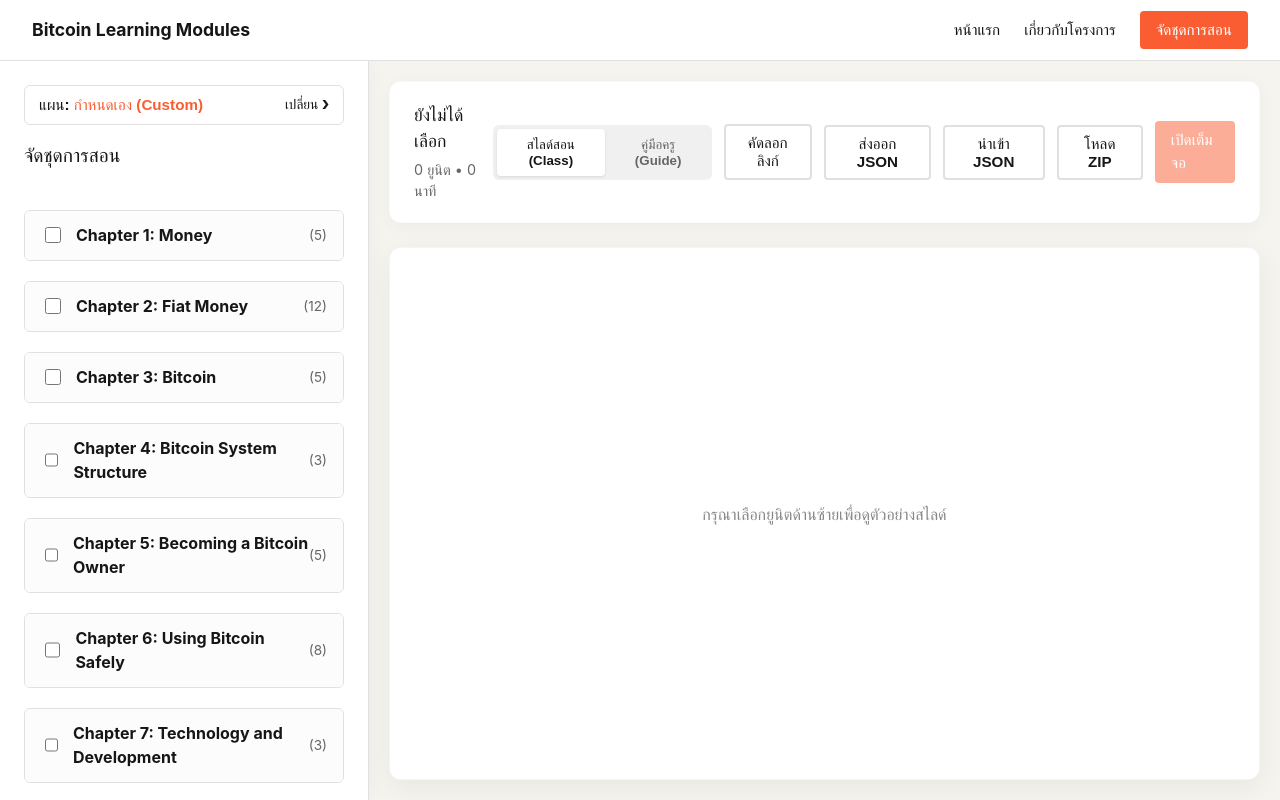
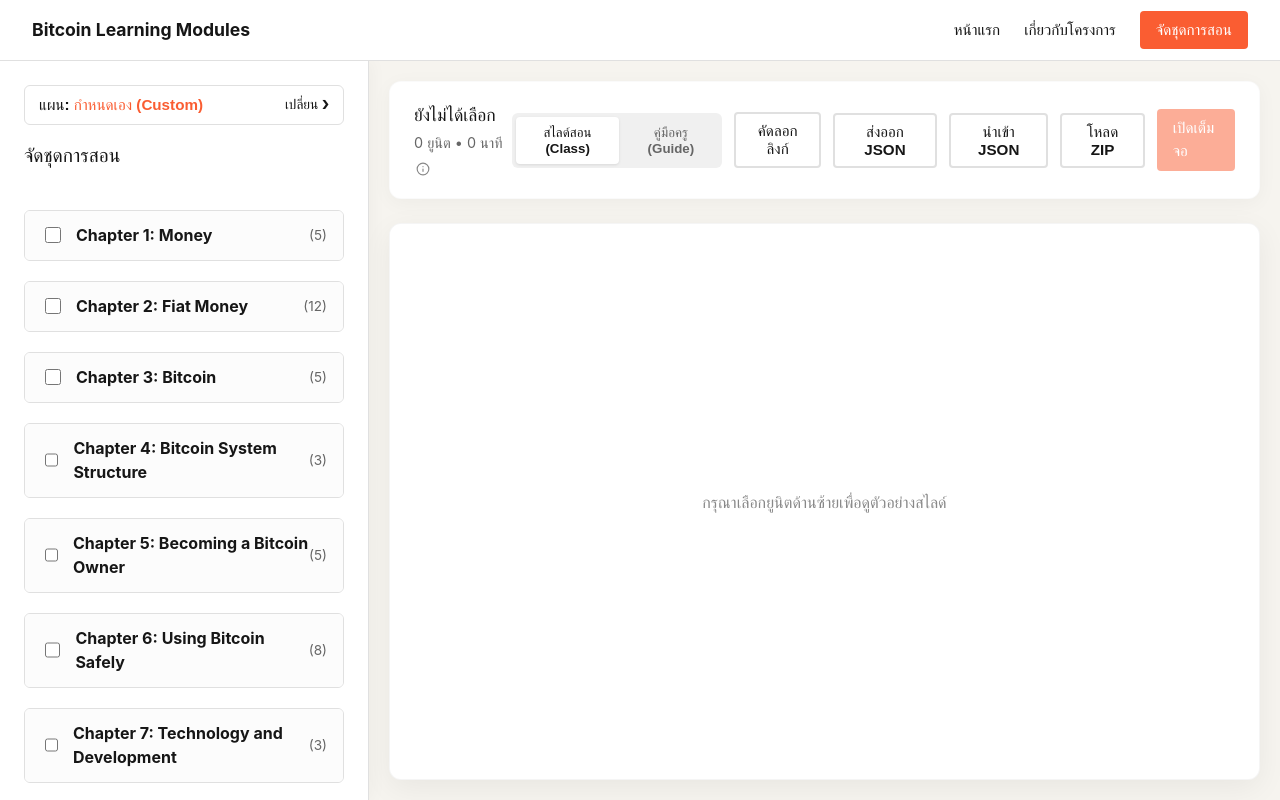
Before and after one commit to Khing021/BitcoinLearningModules-website, a React (Vite) app in the folder website/: page /builder in a window 1280 px wide. Built offline with nearby package versions, Linux system fonts and the light colour scheme.

Commit message:
feat: add duration estimation explanation tooltip in builder page

```diff
--- a/website/src/App.css
+++ b/website/src/App.css
@@ -98,6 +98,98 @@
   margin: 0;
   font-size: 0.9rem;
   color: #666;
+  display: flex;
+  align-items: center;
+  gap: 6px;
+  flex-wrap: wrap;
+}
+
+/* Tooltip for duration estimation explanation */
+.info-tooltip-wrapper {
+  position: relative;
+  display: inline-flex;
+  align-items: center;
+  line-height: 1;
+}
+
+.info-tooltip-trigger {
+  display: inline-flex;
+  align-items: center;
+  justify-content: center;
+  background: none;
+  border: none;
+  padding: 2px;
+  cursor: pointer;
+  color: #888;
+  border-radius: 50%;
+  transition: color 0.15s, transform 0.15s;
+}
+
+.info-tooltip-trigger:hover,
+.info-tooltip-trigger:focus-visible {
+  color: #FA5D32;
+  transform: scale(1.15);
+  outline: none;
+}
+
+.info-tooltip-bubble {
+  visibility: hidden;
+  opacity: 0;
+  position: absolute;
+  top: calc(100% + 8px);
+  left: 50%;
+  transform: translateX(-50%) translateY(-4px);
+  width: 280px;
+  max-width: calc(100vw - 32px);
+  background: #1e1e1e;
+  color: #ffffff;
+  padding: 10px 14px;
+  border-radius: 8px;
+  font-size: 0.82rem;
+  line-height: 1.5;
+  font-weight: 400;
+  text-align: left;
+  box-shadow: 0 8px 24px rgba(0, 0, 0, 0.2);
+  pointer-events: none;
+  z-index: 100;
+  transition: opacity 0.2s ease, transform 0.2s ease, visibility 0.2s;
+}
+
+/* Tooltip caret arrow */
+.info-tooltip-bubble::before {
+  content: '';
+  position: absolute;
+  bottom: 100%;
+  left: 50%;
+  transform: translateX(-50%);
+  border-width: 5px;
+  border-style: solid;
+  border-color: transparent transparent #1e1e1e transparent;
+}
+
+.info-tooltip-wrapper:hover .info-tooltip-bubble,
+.info-tooltip-trigger:focus .info-tooltip-bubble,
+.info-tooltip-trigger:focus-visible .info-tooltip-bubble {
+  visibility: visible;
+  opacity: 1;
+  transform: translateX(-50%) translateY(0);
+}
+
+@media (max-width: 768px) {
+  .info-tooltip-bubble {
+    left: auto;
+    right: -20px;
+    transform: translateY(-4px);
+  }
+  .info-tooltip-bubble::before {
+    left: auto;
+    right: 24px;
+    transform: none;
+  }
+  .info-tooltip-wrapper:hover .info-tooltip-bubble,
+  .info-tooltip-trigger:focus .info-tooltip-bubble {
+    transform: translateY(0);
+  }
 }
 
 .actions {
--- a/website/src/pages/Builder.tsx
+++ b/website/src/pages/Builder.tsx
@@ -287,7 +287,25 @@ export default function Builder({ release }: { release: Release }) {
         <header className="builder-main-header">
           <div className="summary">
             <h3>{selectedUnits.length > 0 ? 'ชุดที่เลือก' : 'ยังไม่ได้เลือก'}</h3>
-            <p>{selectedUnits.length} ยูนิต • {formatDuration(totalMinutes)}</p>
+            <p>
+              <span>{selectedUnits.length} ยูนิต • {formatDuration(totalMinutes)}</span>
+              <span className="info-tooltip-wrapper">
+                <button
+                  type="button"
+                  className="info-tooltip-trigger"
+                  aria-label="คำอธิบายเวลาที่แสดง"
+                >
+                  <svg viewBox="0 0 24 24" width="14" height="14" fill="none" stroke="currentColor" strokeWidth="2" strokeLinecap="round" strokeLinejoin="round" aria-hidden="true">
+                    <circle cx="12" cy="12" r="10"></circle>
+                    <line x1="12" y1="16" x2="12" y2="12"></line>
+                    <line x1="12" y1="8" x2="12.01" y2="8"></line>
+                  </svg>
+                </button>
+                <span className="info-tooltip-bubble" role="tooltip">
+                  เวลาที่แสดงเป็นเพียงการประมาณ ผู้สอนแต่ละคนอาจใช้เวลาไม่เท่ากัน ส่วนใหญ่ถูกกำหนดไว้ที่ 3 นาทีต่อสไลด์ ดูเวลาที่แนะนำของแต่ละสไลด์ได้ในคู่มือครู
+                </span>
+              </span>
+            </p>
           </div>
           <div className="actions">
             {/* Mobile Trigger for Unit Drawer */}
```
Also changed, not shown: 1 other file (tests, documents, lock files or other folders).
